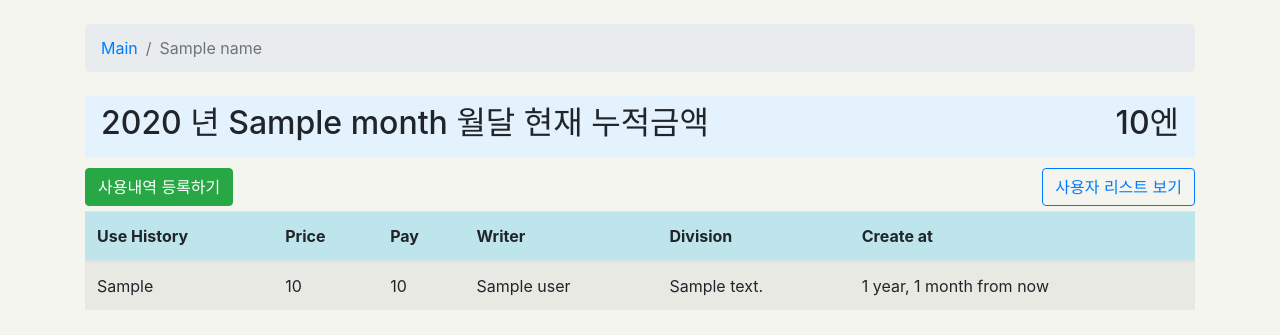
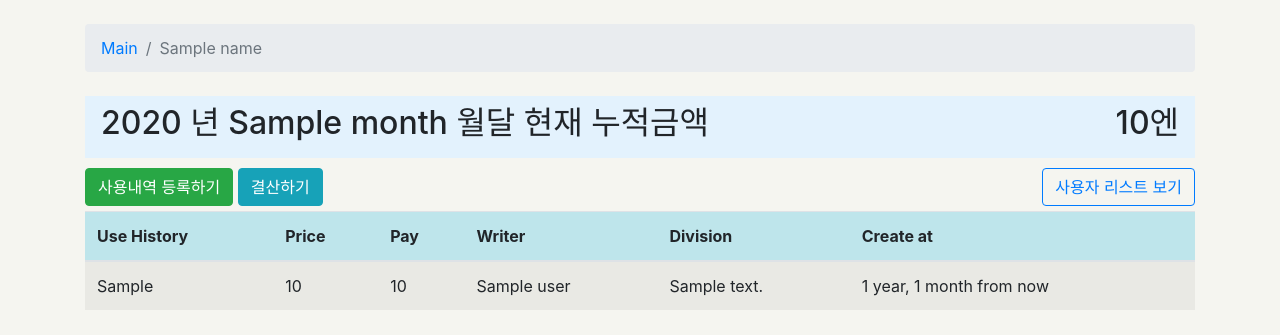
Before and after one commit to semtong/accountBook, a Django app: template accountBook/templates/history_main.html in a window 1280 px wide. Shown: the part 56-391 px from the top of the page. Run offline with Django 3.2, Linux system fonts and the light colour scheme; the template is opened without the code that fills it: most values are stand-ins (such as "Sample title", 1, 10 or a date in 2020); some libraries are stand-ins or nearby versions; some web fonts are replaced.

Commit message:
modify screen

```diff
--- a/accountBook/templates/history_main.html
+++ b/accountBook/templates/history_main.html
@@ -27,7 +27,7 @@
 
         <a type="button" href="{% url 'write_history' name.pk %}" class="btn btn-success" style="margin-bottom:5px;">사용내역 등록하기</a>
         <a type="button" href="{% url 'accountListUser' name.pk %}" class="btn btn btn-outline-primary" style="margin-bottom:5px; float:right" >사용자 리스트 보기</a>
-
+        <a type="button" href="{% url 'accountListUser' name.pk year month %}" class="btn btn-info" style="margin-bottom:5px;">결산하기</a>
 
         <table class="table table-striped">
             <thead>
```
